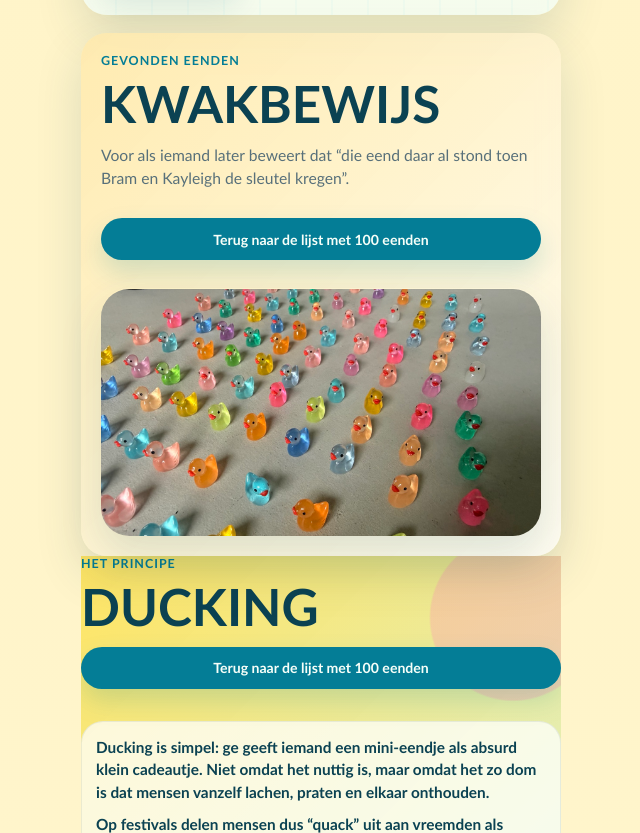
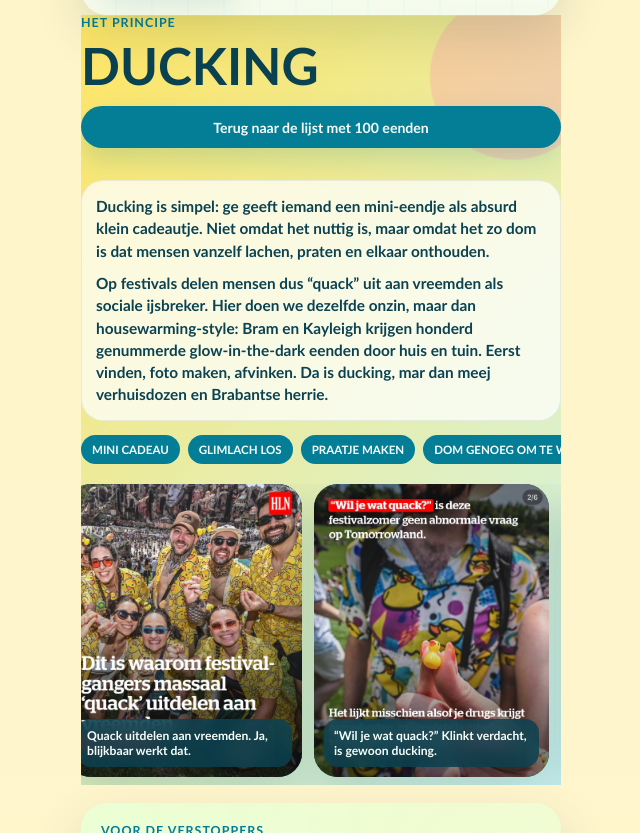
Before and after one commit to gtrolo/duckhunt100, a website: page index.html in a window 1280 px wide. Shown: the part 10232-11065 px from the top of the page, without its empty margins (319-959 px from the left). Drawn offline with Linux system fonts and the light colour scheme; no server answers.

Commit message:
Remove redundant evidence section

```diff
--- a/index.html
+++ b/index.html
@@ -87,20 +87,6 @@
           </label>
         </div>
         <div class="bear-grid" id="bearGrid"></div>
-      </section>
-
-      <section class="evidence" id="bewijs">
-        <div class="section-head">
-          <div>
-            <p class="kicker">Gevonden eenden</p>
-            <h2>Kwakbewijs</h2>
-          </div>
-          <p class="section-note">
-            Voor als iemand later beweert dat “die eend daar al stond toen Bram en Kayleigh de sleutel kregen”.
-          </p>
-        </div>
-        <a class="back-to-list" href="#hunt" data-filter-link="all">Terug naar de lijst met 100 eenden</a>
-        <img src="./assets/real-ducks/img_2582.jpg" alt="Echte serie van 100 eendjes" />
       </section>
 
       <section class="ducking-panel" id="ducking">
--- a/styles.css
+++ b/styles.css
@@ -506,7 +506,6 @@ h2 {
 }
 
 .panel,
-.evidence,
 .video-panel {
   margin-top: 18px;
   padding: 16px;
@@ -1461,26 +1460,8 @@ h2 {
   outline-offset: 5px;
 }
 
-.evidence {
-  display: grid;
-  grid-template-columns: 1fr;
-  gap: 14px;
-  align-items: start;
-  background: linear-gradient(135deg, rgba(255, 232, 169, 0.78), rgba(255, 255, 255, 0.72));
-}
-
-.evidence .section-head,
 .video-panel .section-head {
   margin-bottom: 14px;
-}
-
-.evidence img {
-  display: block;
-  width: 100%;
-  max-height: 520px;
-  object-fit: cover;
-  border-radius: 28px;
-  box-shadow: 0 18px 44px rgba(7, 70, 87, 0.14);
 }
 
 .ducking-panel {
@@ -1700,7 +1681,6 @@ dialog p {
 
   .hero,
   .panel,
-  .evidence,
   .video-panel {
     padding: 20px;
   }
```
